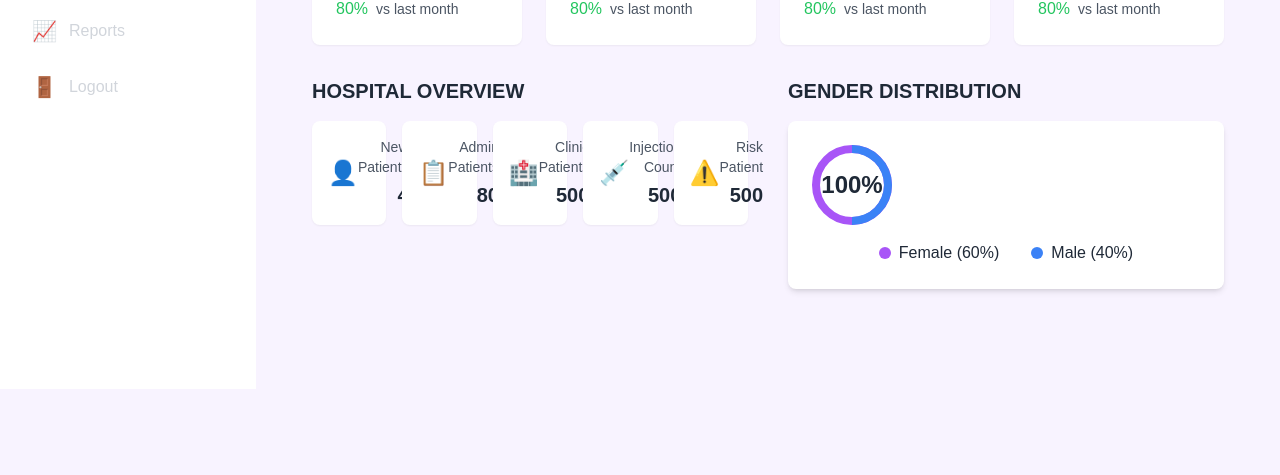
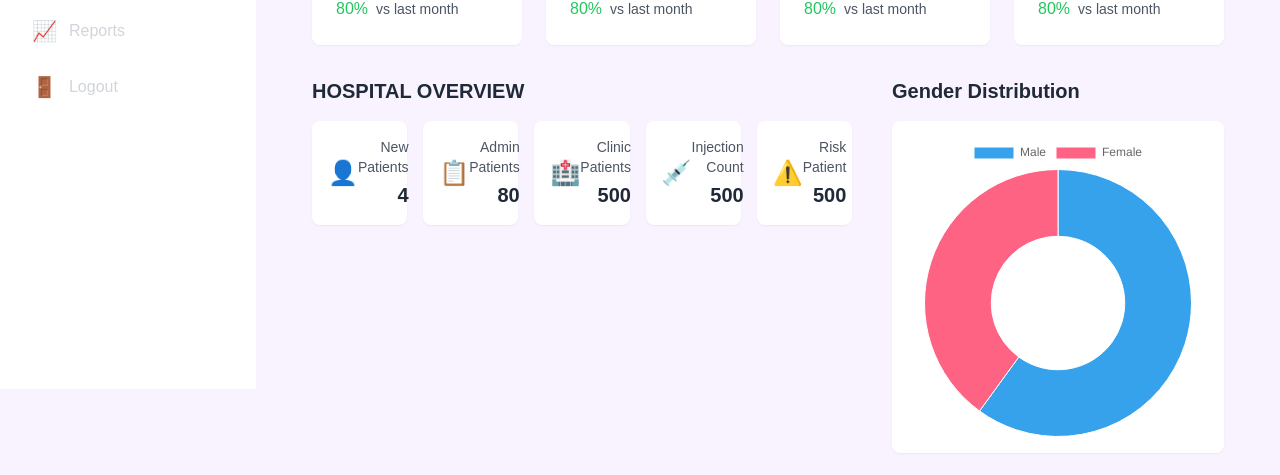
Before and after one commit to Rdilshan/HAMMH, a Next.js app: page /dashboard in a window 1280 px wide. Shown: the part 411-886 px from the top of the page. Built offline with nearby package versions, Linux system fonts and the light colour scheme.

Commit message:
dashboard

```diff
--- a/src/app/dashboard/page.tsx
+++ b/src/app/dashboard/page.tsx
@@ -1,10 +1,38 @@
 'use client'
+
 import { StatsCard } from '@/components/dashboard/StatsCard'
 import { OverviewCard } from '@/components/dashboard/HospitalOverview'
 import doctor from '../../../public/doctor.png'
 import Image from 'next/image'
+import { Doughnut } from 'react-chartjs-2';
+import { Chart as ChartJS, ArcElement, Tooltip, Legend, ChartOptions } from 'chart.js';
+
+ChartJS.register(ArcElement, Tooltip, Legend);
 
 export default function Dashboard() {
+  const data = {
+    labels: ['Male', 'Female'],
+    datasets: [
+      {
+        label: 'Gender Distribution',
+        data: [60, 40], // Adjust values as needed
+        backgroundColor: ['#36A2EB', '#FF6384'],
+        hoverBackgroundColor: ['#36A2EB', '#FF6384'],
+        borderWidth: 1,
+      },
+    ],
+  };
+
+  const options: ChartOptions<'doughnut'> = {
+    responsive: true,
+    maintainAspectRatio: false,
+    plugins: {
+      legend: {
+        position: 'top' as const, // Cast position as const to avoid type errors
+      },
+    },
+  };
+
   return (
     <div className="p-6 min-h-screen text-gray-800 dark:text-gray-200">
       {/* Hero Section */}
@@ -54,26 +82,10 @@ export default function Dashboard() {
         </div>
 
         {/* Gender Distribution */}
-        <div className="flex-1">
-          <h2 className="text-xl font-bold mb-4">GENDER DISTRIBUTION</h2>
-          <div className="bg-white rounded-lg p-6 shadow-md text-center">
-            <div className="relative w-20 h-20">
-              <div className="absolute inset-0 rounded-full border-8 border-purple-500" />
-              <div className="absolute inset-0 rounded-full border-8 border-blue-500 border-l-transparent border-b-transparent rotate-45" />
-              <div className="absolute inset-0 flex items-center justify-center">
-                <span className="text-2xl font-bold">100%</span>
-              </div>
-            </div>
-            <div className="flex justify-center gap-8 mt-4">
-              <div className="flex items-center gap-2">
-                <div className="w-3 h-3 rounded-full bg-purple-500" />
-                <span>Female (60%)</span>
-              </div>
-              <div className="flex items-center gap-2">
-                <div className="w-3 h-3 rounded-full bg-blue-500" />
-                <span>Male (40%)</span>
-              </div>
-            </div>
+        <div className="flex-none">
+          <h2 className="text-xl font-bold mb-4">Gender Distribution</h2>
+          <div className="bg-white rounded-lg p-4 shadow-sm">
+            <Doughnut data={data} options={options} height={300} />
           </div>
         </div>
       </div>
```
Also changed, not shown: package.json (+6 -2 lines), 1 other file (tests, documents, lock files or other folders).
